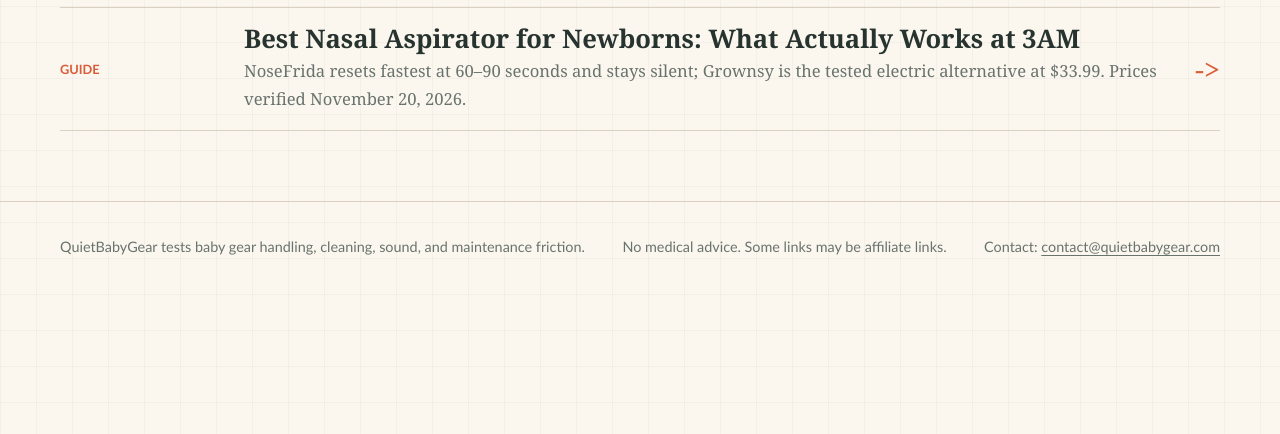
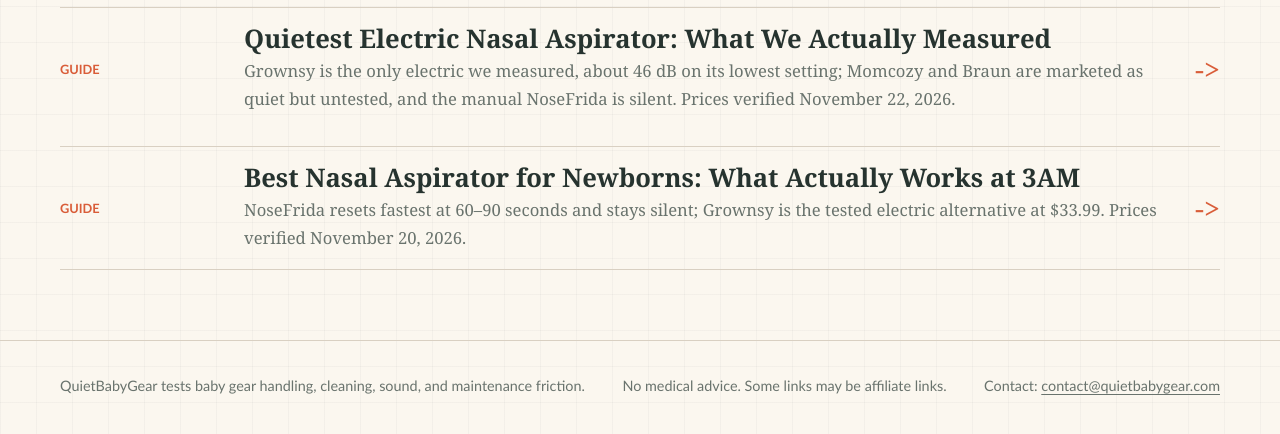
Before and after one commit to tj2002-tech/quietbabygear, an Astro site in the folder site/: page /articles in a window 1280 px wide. Shown: the part 282-716 px from the top of the page. Built offline with nearby package versions, Linux system fonts and the light colour scheme; Astro itself is replaced by a stand-in of ours.

Commit message:
Publish article: Quietest Electric Nasal Aspirator (prices verified Nov 22, 2026)

```diff
--- a/site/src/pages/articles/index.astro
+++ b/site/src/pages/articles/index.astro
@@ -16,6 +16,14 @@ const description = "QuietBabyGear buying guides and explainers built on first-p
         <p>Buying guides and explainers that start from what we measured — not from a spec sheet.</p>
       </div>
       <div class="article-list">
+        <a class="article-row" href="/articles/quietest-electric-nasal-aspirator/">
+          <span class="tag">Guide</span>
+          <div>
+            <h3>Quietest Electric Nasal Aspirator: What We Actually Measured</h3>
+            <p>Grownsy is the only electric we measured, about 46 dB on its lowest setting; Momcozy and Braun are marketed as quiet but untested, and the manual NoseFrida is silent. Prices verified November 22, 2026.</p>
+          </div>
+          <span class="arrow" aria-hidden="true">-></span>
+        </a>
         <a class="article-row" href="/articles/best-nasal-aspirator-for-newborns/">
           <span class="tag">Guide</span>
           <div>
```
